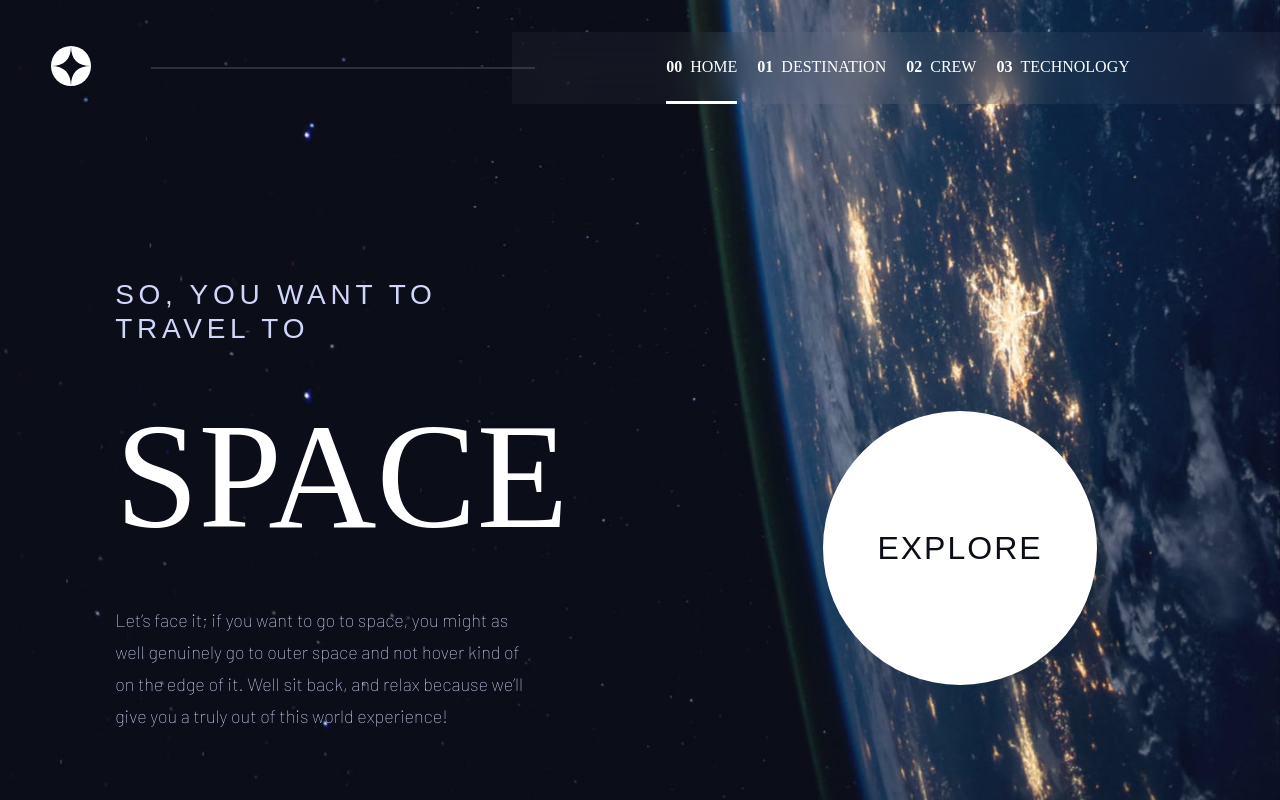
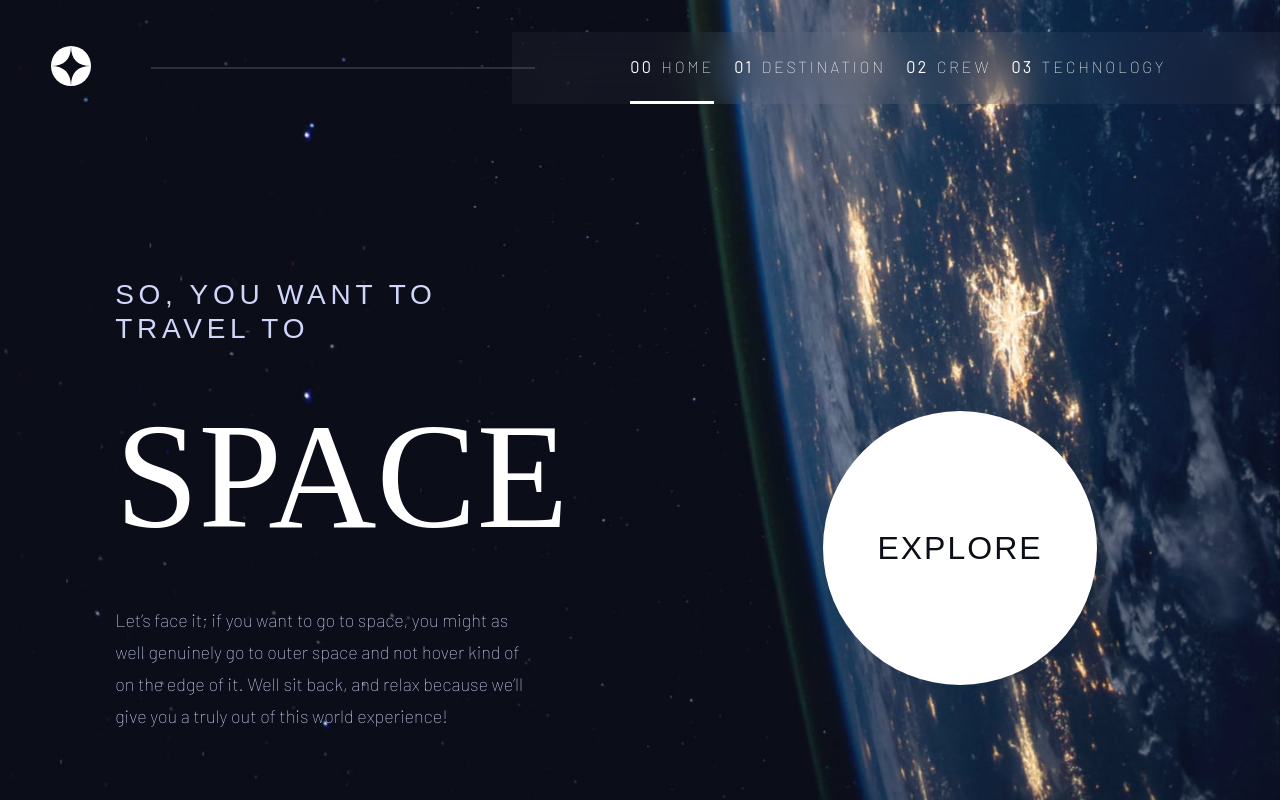
Before and after one commit to amendezm/space-tourism-website, a React (Create React App) app: page / in a window 1280 px wide. Built offline with nearby package versions, Linux system fonts and the light colour scheme; a web font is replaced by a local one.

Commit message:
Add hover style to nav links

```diff
--- a/src/components/navbar/Navbar.css
+++ b/src/components/navbar/Navbar.css
@@ -76,6 +76,12 @@
   height: 100%;
   margin-left: 0.25rem;
   border-bottom: 3px solid #fff0;
+  font-family: "Barlow", sans-serif;
+  font-style: normal;
+  font-weight: normal;
+  font-size: 16px;
+  line-height: 19px;
+  letter-spacing: 2.7px;
 }
 
 .navbar-links > .links-list > .links-item.active {
@@ -83,8 +89,17 @@
   box-sizing: border-box;
 }
 
+.navbar-links > .links-list > .links-item:hover {
+  border-bottom: 3px solid #fff8;
+  box-sizing: border-box;
+}
+
 .navbar-links > .links-list > .links-item > .content > .text {
   margin-left: 0.5rem;
+}
+
+.navbar-links > .links-list > .links-item > .content > .number {
+  font-weight: bold;
 }
 
 @media screen and (max-width: 768px) {
```
